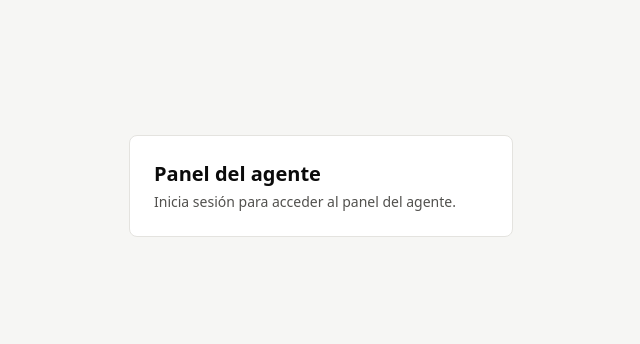
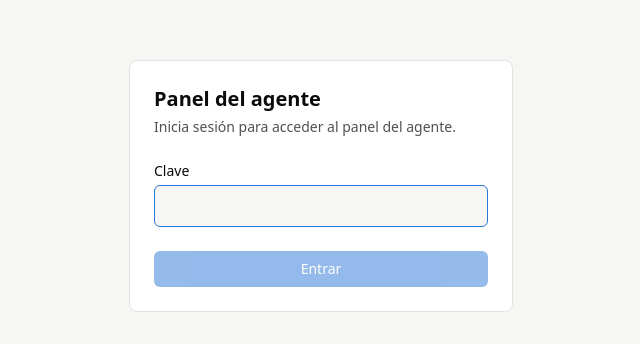
Before and after one commit to JuanitoDev30/Agent-Metrics-Dashboard, a React (Vite) app: page / in a window 1280 px wide. Shown: the part 214-558 px from the top of the page, without its empty margins (319-959 px from the left). Built offline with nearby package versions, Linux system fonts and the light colour scheme.

Commit message:
feat: agregar formulario de inicio de sesión con manejo de errores y validación

```diff
--- a/src/auth/LoginForm.tsx
+++ b/src/auth/LoginForm.tsx
@@ -1,5 +1,5 @@
 import { useState, type FormEvent } from 'react';
-import { getJson, type Summary } from '../api/client';
+import { ApiError, getJson, type Summary } from '../api/client';
 import { saveApiKey } from './apiKey';
 
 export function LoginForm() {
@@ -37,7 +37,43 @@ export function LoginForm() {
         <p className="mt-1 text-sm text-ink-secondary">
           Inicia sesión para acceder al panel del agente.
         </p>
+
+        <label htmlFor="api-key" className="mt-6 block text-sm font-medium">
+          Clave
+        </label>
+
+        <input
+          id="api-key"
+          type="password"
+          value={key}
+          onChange={event => setKey(event.target.value)}
+          autoFocus
+          className="mt-1 w-full rounded-md border border-line bg-surface px-3 py-2 outline-none focus:border-accent"
+        />
+        {error && (
+          <p role="alert" className="mt-2 text-sm text-danger">
+            {error}
+          </p>
+        )}
+        <button
+          type="submit"
+          disabled={checking || !key.trim()}
+          className="mt-6 w-full rounded-md bg-accent px-3 py-2 text-sm font-medium text-white disabled:opacity-50"
+        >
+          {checking ? 'Comprobando…' : 'Entrar'}
+        </button>
       </form>
     </main>
   );
 }
+
+// cada error con un mensaje que le diga al usuario que hacer
+
+function loginError(error: unknown): string {
+  if (!(error instanceof ApiError)) return 'Ocurrio un error inesperado.';
+  if (error.status === 401) return 'Clave incorrecta.';
+  if (error.status === 0)
+    return 'No se pudo conectar con el servidor. Verifica si esta encendido';
+
+  return error.message;
+}
--- a/src/pages/Dashboard.tsx
+++ b/src/pages/Dashboard.tsx
@@ -3,7 +3,12 @@ import { useState } from 'react';
 import { clearApiKey } from '../auth/apiKey';
 import { StatTitle } from '../components/StatTitle';
 import { lastDays, RANGE_PRESETS, type PresetDays } from '../lib/dates';
-  import { formatCount, formatMoney, formatPercent, formatUSD } from '../lib/format';
+import {
+  formatCount,
+  formatMoney,
+  formatPercent,
+  formatUSD,
+} from '../lib/format';
 
 export function Dashboard() {
   const [days, setDays] = useState<PresetDays>(30);
@@ -44,7 +49,9 @@ import { useState } from 'react';
         </div>
       </header>
 
-        {summary.isPending && <p className="mt-8 text-ink-secondary">Cargando…</p>}
+      {summary.isPending && (
+        <p className="mt-8 text-ink-secondary">Cargando…</p>
+      )}
 
       {summary.isError && (
         <p role="alert" className="mt-8 text-danger">
@@ -63,7 +70,7 @@ import { useState } from 'react';
           <StatTitle
             label="Conversaciones"
             value={formatCount(summary.data.funnel.conversations)}
-              hint={`${formatPercent(summary.data.funnel.conversion_rate)} terminó en pedido`}
+            hint={`${formatPercent(summary.data.funnel.conversion_rate ?? 0)} terminó en pedido`}
           />
           <StatTitle
             label="Clientes"
```
Lines whose indentation alone changed are shown as unchanged.
